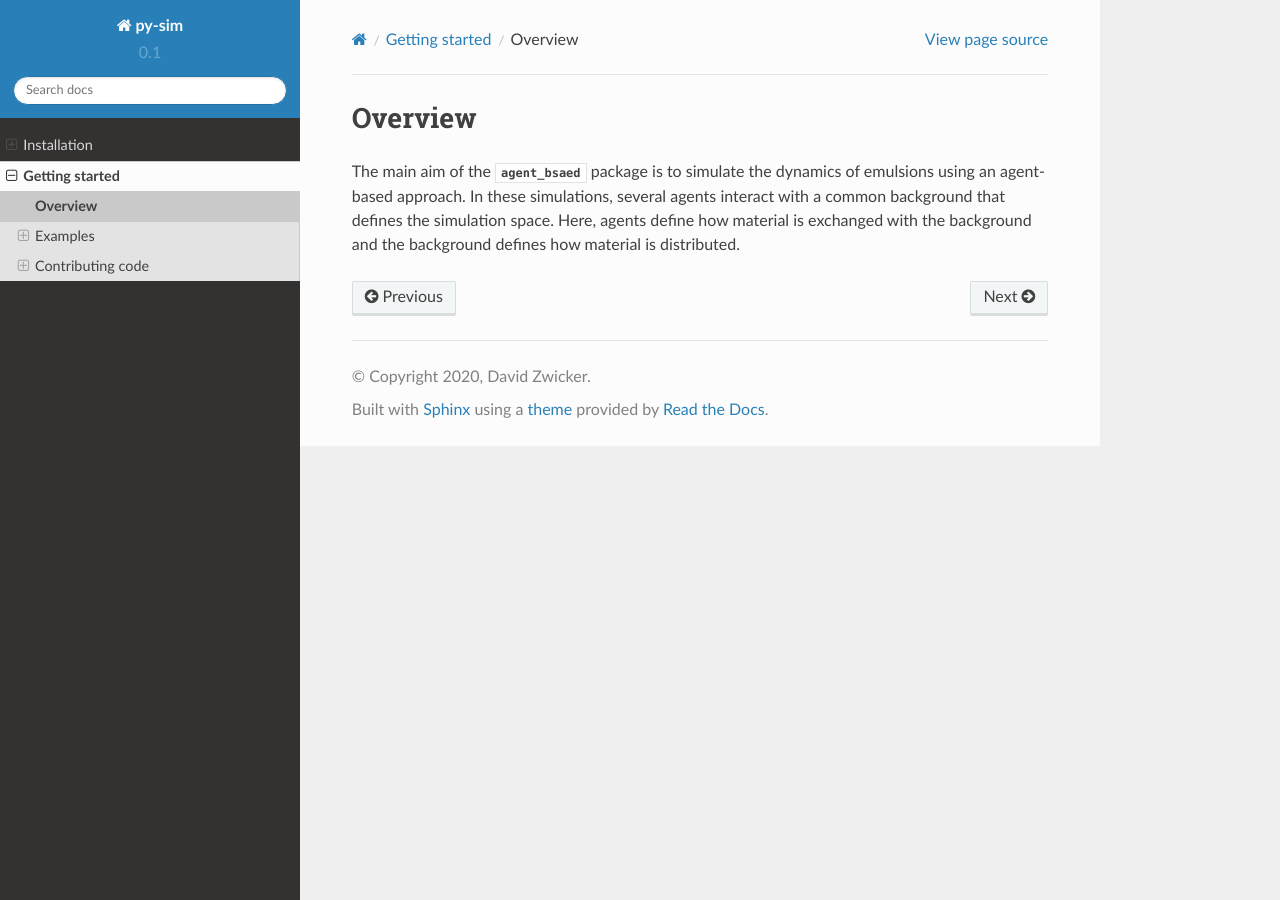
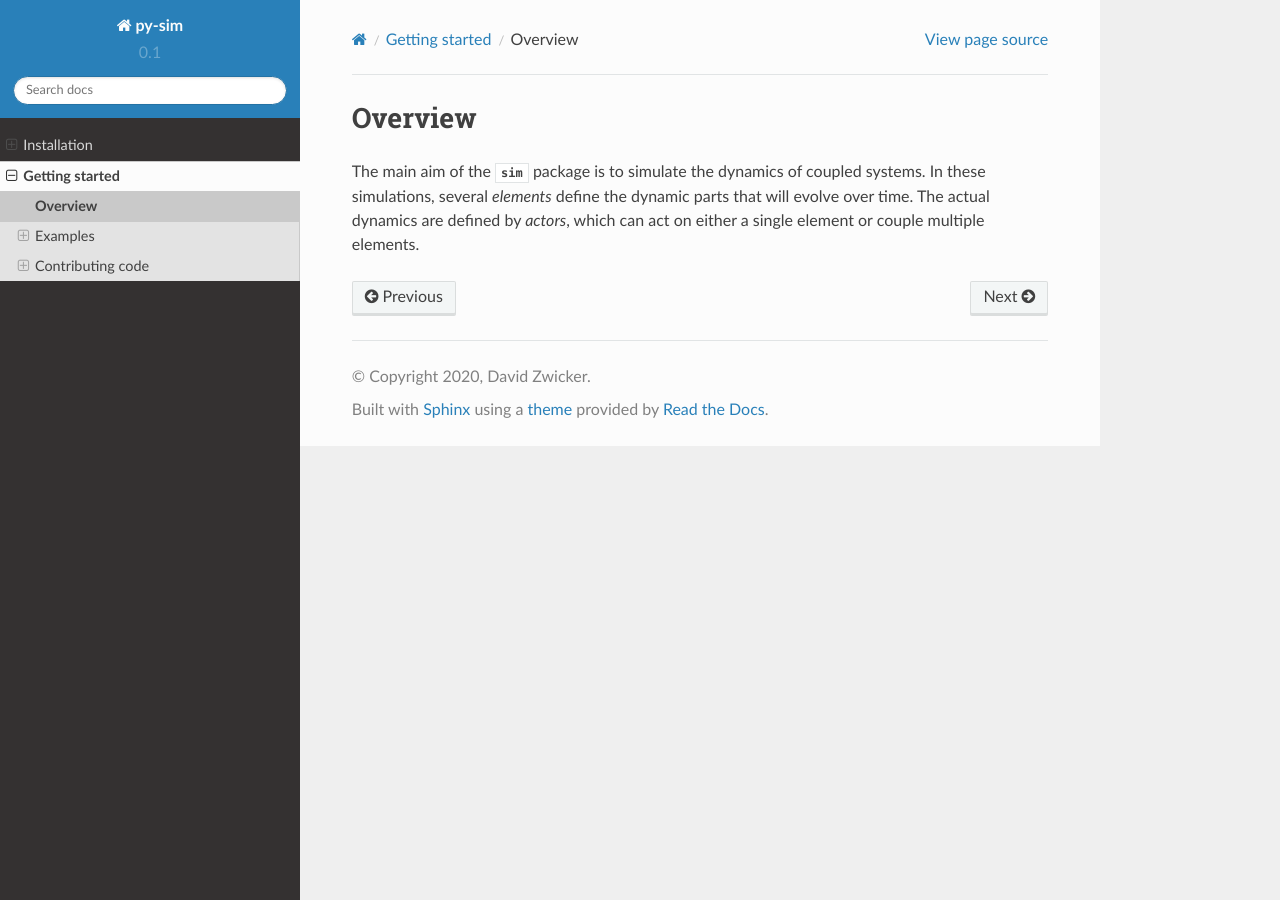
Before and after one commit to zwicker-group/emulsim, a Sphinx documentation site: the page built from docs/source/quickstart/overview.rst, in a window 1280 px wide. Built offline with Sphinx 7.4.7 and the Read the Docs theme 2.0.0, drawn with Linux system fonts in a browser that asks for light colours; pages that are not in the unit, such as notebooks, are missing from menus.

Commit message:
Improved documentation

```diff
--- a/docs/source/quickstart/overview.rst
+++ b/docs/source/quickstart/overview.rst
@@ -1,9 +1,9 @@
 Overview
 ^^^^^^^^
 
-The main aim of the :mod:`agent_bsaed` package is to simulate the dynamics of
-emulsions using an agent-based approach.
-In these simulations, several agents interact with a common background that
-defines the simulation space.
-Here, agents define how material is exchanged with the background and the
-background defines how material is distributed.
+The main aim of the :mod:`sim` package is to simulate the dynamics of coupled
+systems.
+In these simulations, several `elements` define the dynamic parts that will
+evolve over time.
+The actual dynamics are defined by `actors`, which can act on either a single
+element or couple multiple elements.
```
Also changed, not shown: TODO.md (+0 -1 lines).
